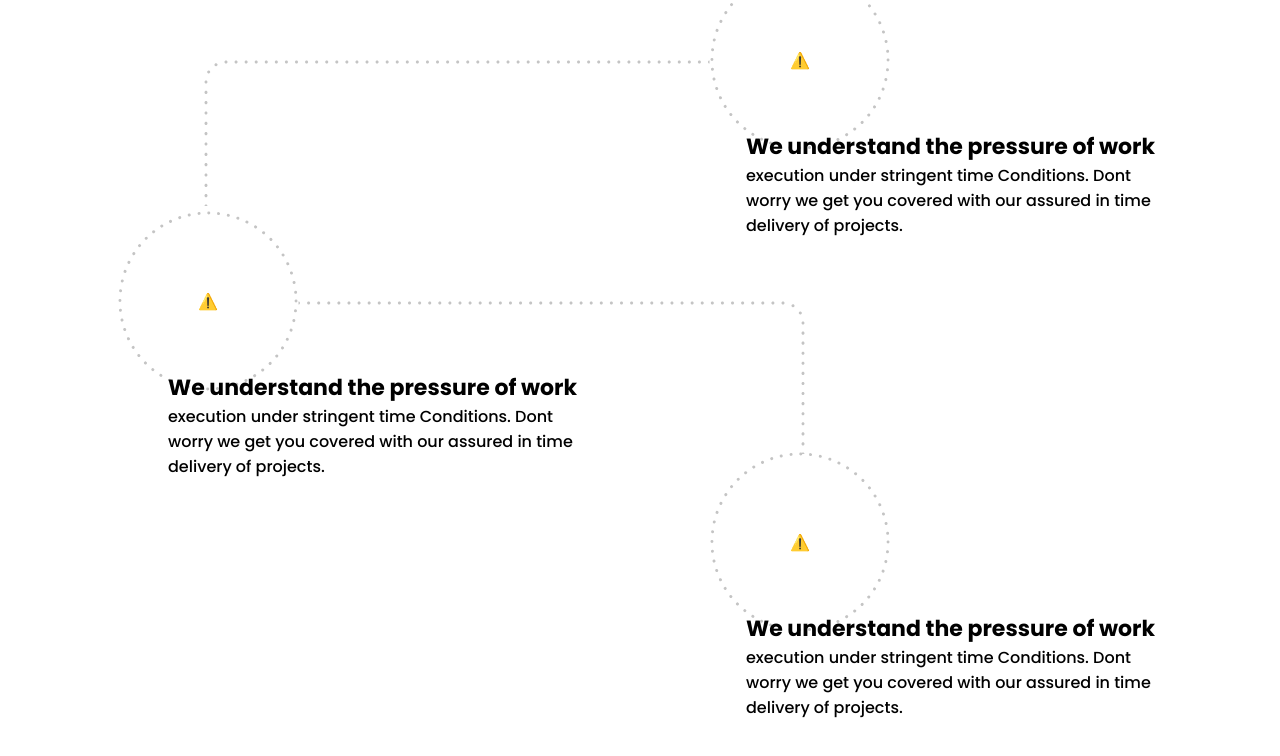
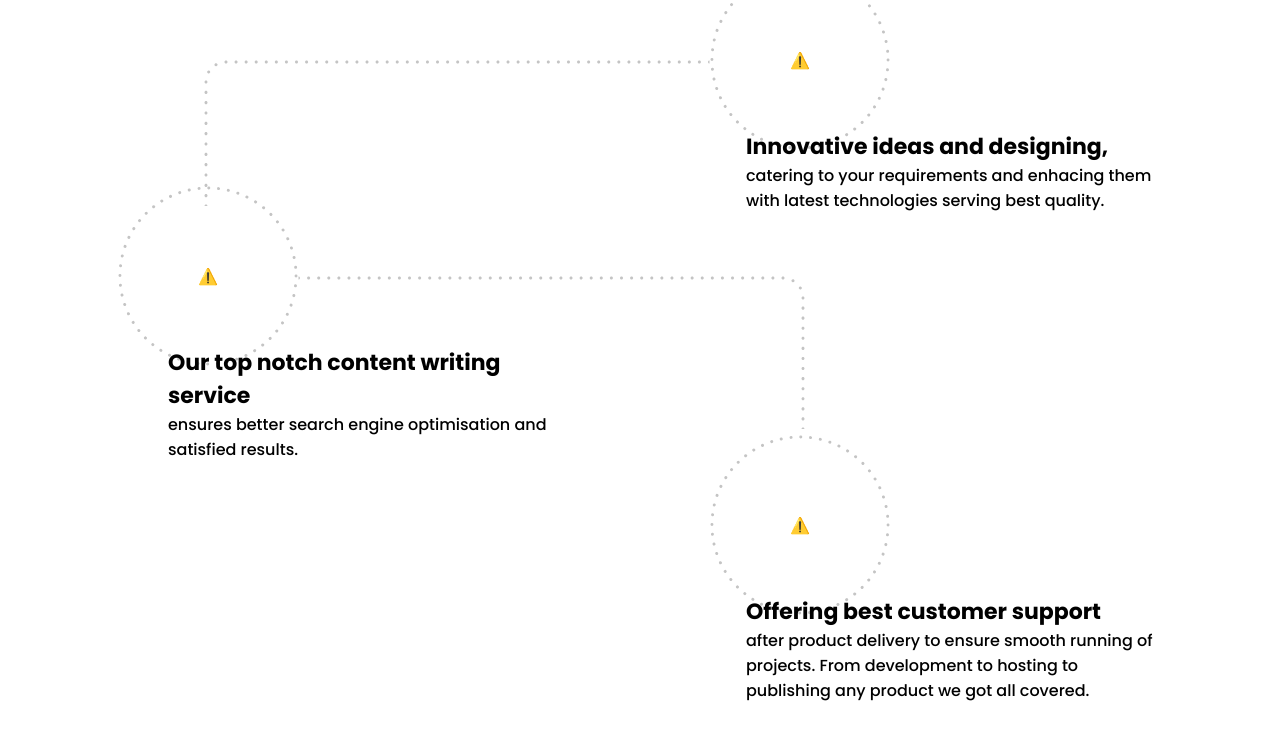
Before and after one commit to Tajwebdeveloper/techsimians, a website: page index.html in a window 1280 px wide. Shown: the part 1926-2682 px from the top of the page. Drawn offline with nearby package versions, Linux system fonts and the light colour scheme; no server answers; a script that the page names is missing.

Commit message:
Updated Who we are section of home page

```diff
--- a/index.html
+++ b/index.html
@@ -354,18 +354,17 @@
           <div class="whoweare__icon">
             <lottie-player
               id="secondLottie"
-              src="https://assets9.lottiefiles.com/packages/lf20_kzmlad7s.json"
+              src="https://assets6.lottiefiles.com/packages/lf20_ndbw9wpl.json"
 
             ></lottie-player>
           </div>
         </div>
         <div class="whoweare__content">
           <h3 class="whoweare__item-title">
-            We understand the pressure of work
+              Innovative ideas and  designing,
           </h3>
           <div class="whoweare__item-text">
-            execution under stringent time Conditions. Dont worry we get you
-            covered with our assured in time delivery of projects.
+              catering to your requirements and enhacing them with latest technologies serving best quality.
           </div>
         </div>
       </div>
@@ -380,18 +379,18 @@
           <div class="whoweare__icon">
             <lottie-player
               id="thirdLottie"
-              src="https://assets9.lottiefiles.com/packages/lf20_kzmlad7s.json"
+              src="https://assets1.lottiefiles.com/packages/lf20_0sl0y1f4.json"
 
             ></lottie-player>
           </div>
         </div>
         <div class="whoweare__content">
           <h3 class="whoweare__item-title">
-            We understand the pressure of work
+              Our top notch content writing service
           </h3>
           <div class="whoweare__item-text">
-            execution under stringent time Conditions. Dont worry we get you
-            covered with our assured in time delivery of projects.
+              ensures better search engine optimisation
+              and satisfied results.
           </div>
         </div>
       </div>
@@ -404,18 +403,20 @@
           <div class="whoweare__icon">
             <lottie-player
               id="fourthLottie"
-              src="https://assets9.lottiefiles.com/packages/lf20_kzmlad7s.json"
+              src="https://assets8.lottiefiles.com/packages/lf20_frcf3wjo.json"
 
             ></lottie-player>
           </div>
         </div>
         <div class="whoweare__content">
           <h3 class="whoweare__item-title">
-            We understand the pressure of work
+              Offering best customer support
           </h3>
           <div class="whoweare__item-text">
-            execution under stringent time Conditions. Dont worry we get you
-            covered with our assured in time delivery of projects.
+              after product delivery to ensure smooth
+              running of projects. From development to
+              hosting to publishing any product we got
+              all covered.
           </div>
         </div>
       </div>
```
